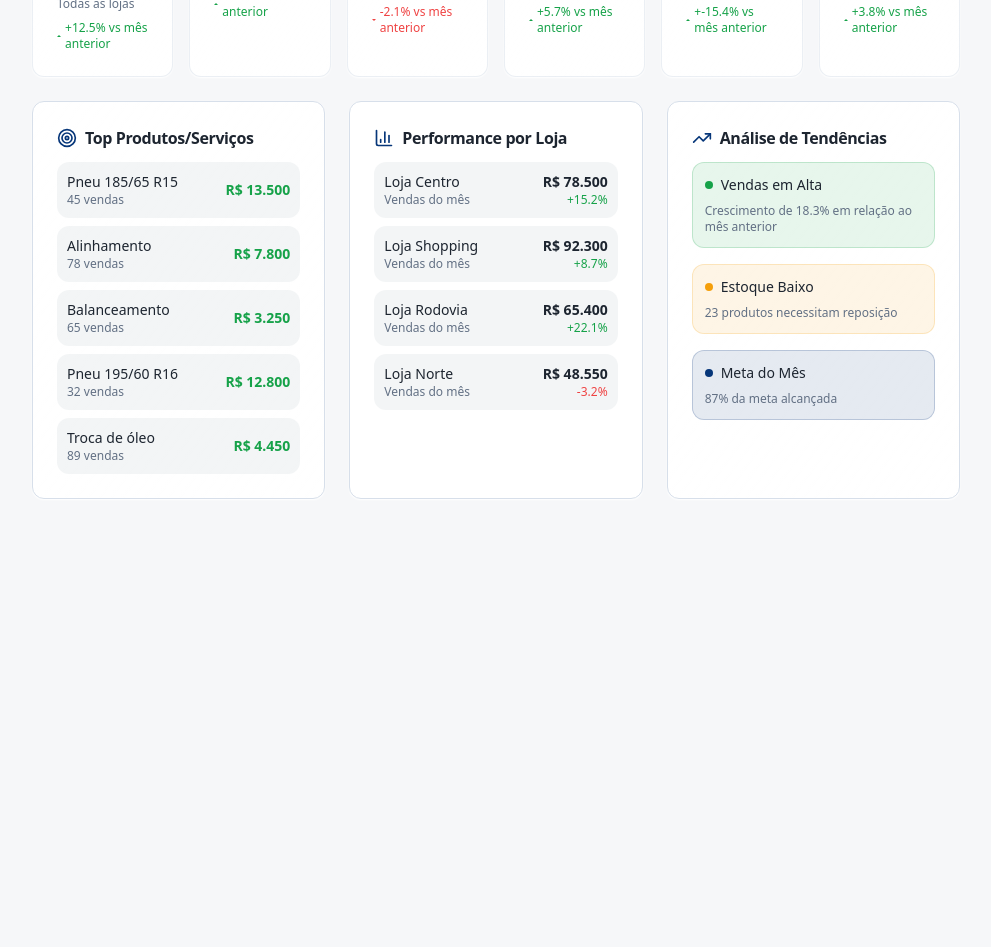
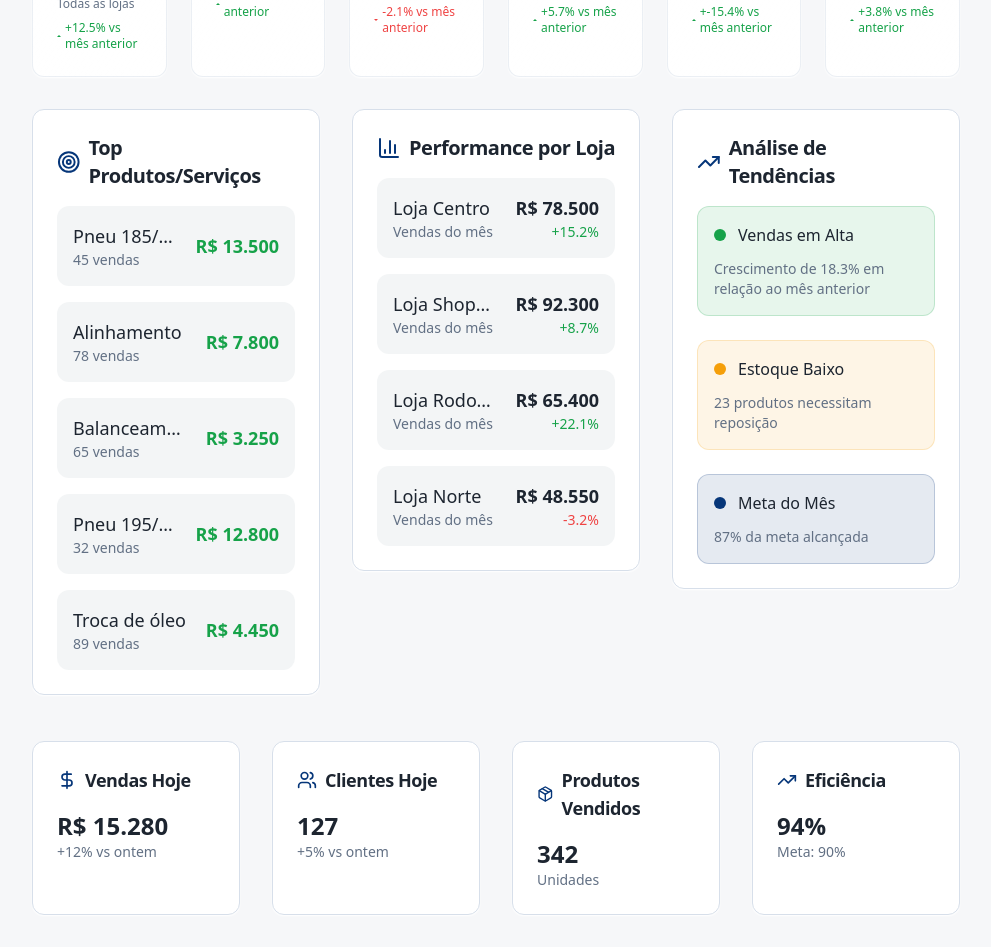
Before and after one commit to Cvcnt/tyre-vision-central, a React (Vite) app: page / in a window 1280 px wide. Shown: the part 860-1807 px from the top of the page, without its empty margins (288-1279 px from the left). Before the commit the page ends 1391 px from the top, so only its background shows below. Built offline with nearby package versions, Linux system fonts and the light colour scheme.

Commit message:
Fix: Desktop layout issues
Adjust dashboard layout for better desktop experience.

```diff
--- a/src/components/Dashboard.tsx
+++ b/src/components/Dashboard.tsx
@@ -73,101 +73,150 @@ export const Dashboard = () => {
   ];
 
   return (
-    <div className="space-y-6">
+    <div className="space-y-8 min-h-screen">
       {/* Métricas Principais - Otimizado para Desktop */}
-      <div className="grid gap-4 grid-cols-1 sm:grid-cols-2 lg:grid-cols-3 xl:grid-cols-6">
+      <div className="grid gap-6 grid-cols-1 sm:grid-cols-2 lg:grid-cols-3 xl:grid-cols-6">
         {metricsData.map((metric, index) => (
           <MetricCard key={index} {...metric} />
         ))}
       </div>
 
       {/* Gráficos e Listas - Layout Desktop Otimizado */}
-      <div className="grid gap-6 grid-cols-1 lg:grid-cols-2 xl:grid-cols-3">
+      <div className="grid gap-8 grid-cols-1 lg:grid-cols-2 xl:grid-cols-3 min-h-[600px]">
         {/* Top Produtos/Serviços */}
-        <Card className="bg-gradient-to-br from-card to-card/80 shadow-card xl:col-span-1">
-          <CardHeader className="pb-3">
-            <CardTitle className="flex items-center gap-2 text-base">
-              <Target className="h-5 w-5 text-primary" />
+        <Card className="bg-gradient-to-br from-card to-card/80 shadow-card xl:col-span-1 h-fit">
+          <CardHeader className="pb-4">
+            <CardTitle className="flex items-center gap-2 text-lg xl:text-xl">
+              <Target className="h-6 w-6 text-primary" />
               Top Produtos/Serviços
             </CardTitle>
           </CardHeader>
-          <CardContent className="pt-0">
-            <div className="space-y-2">
+          <CardContent className="pt-0 space-y-4">
             {topProducts.map((product, index) => (
-                <div key={index} className="flex items-center justify-between p-2.5 rounded-lg bg-muted/50 hover:bg-muted/70 transition-colors">
+              <div key={index} className="flex items-center justify-between p-4 rounded-lg bg-muted/50 hover:bg-muted/70 transition-colors">
                 <div className="min-w-0 flex-1">
-                    <p className="font-medium text-sm truncate">{product.name}</p>
-                    <p className="text-xs text-muted-foreground">{product.sales} vendas</p>
+                  <p className="font-medium text-base xl:text-lg truncate">{product.name}</p>
+                  <p className="text-sm text-muted-foreground">{product.sales} vendas</p>
                 </div>
-                  <div className="text-right ml-2">
-                    <p className="font-semibold text-sm text-success">{product.revenue}</p>
+                <div className="text-right ml-4">
+                  <p className="font-semibold text-base xl:text-lg text-success">{product.revenue}</p>
                 </div>
               </div>
             ))}
-            </div>
           </CardContent>
         </Card>
 
         {/* Performance por Loja */}
-        <Card className="bg-gradient-to-br from-card to-card/80 shadow-card xl:col-span-1">
-          <CardHeader className="pb-3">
-            <CardTitle className="flex items-center gap-2 text-base">
-              <BarChart3 className="h-5 w-5 text-primary" />
+        <Card className="bg-gradient-to-br from-card to-card/80 shadow-card xl:col-span-1 h-fit">
+          <CardHeader className="pb-4">
+            <CardTitle className="flex items-center gap-2 text-lg xl:text-xl">
+              <BarChart3 className="h-6 w-6 text-primary" />
               Performance por Loja
             </CardTitle>
           </CardHeader>
-          <CardContent className="pt-0">
-            <div className="space-y-2">
+          <CardContent className="pt-0 space-y-4">
             {storePerformance.map((store, index) => (
-                <div key={index} className="flex items-center justify-between p-2.5 rounded-lg bg-muted/50 hover:bg-muted/70 transition-colors">
+              <div key={index} className="flex items-center justify-between p-4 rounded-lg bg-muted/50 hover:bg-muted/70 transition-colors">
                 <div className="min-w-0 flex-1">
-                    <p className="font-medium text-sm truncate">{store.name}</p>
-                    <p className="text-xs text-muted-foreground">Vendas do mês</p>
+                  <p className="font-medium text-base xl:text-lg truncate">{store.name}</p>
+                  <p className="text-sm text-muted-foreground">Vendas do mês</p>
                 </div>
-                  <div className="text-right ml-2">
-                    <p className="font-semibold text-sm">{store.sales}</p>
-                    <p className={`text-xs ${store.growth > 0 ? 'text-success' : 'text-destructive'}`}>
+                <div className="text-right ml-4">
+                  <p className="font-semibold text-base xl:text-lg">{store.sales}</p>
+                  <p className={`text-sm ${store.growth > 0 ? 'text-success' : 'text-destructive'}`}>
                     {store.growth > 0 ? '+' : ''}{store.growth}%
                   </p>
                 </div>
               </div>
             ))}
-            </div>
           </CardContent>
         </Card>
 
         {/* Área para Gráfico Adicional em Desktop */}
-        <Card className="bg-gradient-to-br from-card to-card/80 shadow-card xl:col-span-1 hidden xl:block">
-          <CardHeader className="pb-3">
-            <CardTitle className="flex items-center gap-2 text-base">
-              <TrendingUp className="h-5 w-5 text-primary" />
+        <Card className="bg-gradient-to-br from-card to-card/80 shadow-card xl:col-span-1 hidden xl:block h-fit">
+          <CardHeader className="pb-4">
+            <CardTitle className="flex items-center gap-2 text-lg xl:text-xl">
+              <TrendingUp className="h-6 w-6 text-primary" />
               Análise de Tendências
             </CardTitle>
           </CardHeader>
-          <CardContent className="pt-0">
-            <div className="space-y-4">
-              <div className="p-3 rounded-lg bg-success/10 border border-success/20">
-                <div className="flex items-center gap-2 mb-2">
-                  <div className="w-2 h-2 rounded-full bg-success"></div>
-                  <span className="text-sm font-medium">Vendas em Alta</span>
+          <CardContent className="pt-0 space-y-6">
+            <div className="p-4 rounded-lg bg-success/10 border border-success/20">
+              <div className="flex items-center gap-3 mb-3">
+                <div className="w-3 h-3 rounded-full bg-success"></div>
+                <span className="text-base font-medium">Vendas em Alta</span>
               </div>
-                <p className="text-xs text-muted-foreground">Crescimento de 18.3% em relação ao mês anterior</p>
+              <p className="text-sm text-muted-foreground">Crescimento de 18.3% em relação ao mês anterior</p>
             </div>
-              <div className="p-3 rounded-lg bg-warning/10 border border-warning/20">
-                <div className="flex items-center gap-2 mb-2">
-                  <div className="w-2 h-2 rounded-full bg-warning"></div>
-                  <span className="text-sm font-medium">Estoque Baixo</span>
+            <div className="p-4 rounded-lg bg-warning/10 border border-warning/20">
+              <div className="flex items-center gap-3 mb-3">
+                <div className="w-3 h-3 rounded-full bg-warning"></div>
+                <span className="text-base font-medium">Estoque Baixo</span>
               </div>
-                <p className="text-xs text-muted-foreground">23 produtos necessitam reposição</p>
+              <p className="text-sm text-muted-foreground">23 produtos necessitam reposição</p>
             </div>
-              <div className="p-3 rounded-lg bg-primary/10 border border-primary/20">
-                <div className="flex items-center gap-2 mb-2">
-                  <div className="w-2 h-2 rounded-full bg-primary"></div>
-                  <span className="text-sm font-medium">Meta do Mês</span>
+            <div className="p-4 rounded-lg bg-primary/10 border border-primary/20">
+              <div className="flex items-center gap-3 mb-3">
+                <div className="w-3 h-3 rounded-full bg-primary"></div>
+                <span className="text-base font-medium">Meta do Mês</span>
               </div>
-                <p className="text-xs text-muted-foreground">87% da meta alcançada</p>
+              <p className="text-sm text-muted-foreground">87% da meta alcançada</p>
             </div>
+          </CardContent>
+        </Card>
       </div>
+
+      {/* Seção adicional para aproveitar melhor o espaço em desktop */}
+      <div className="grid gap-8 grid-cols-1 lg:grid-cols-2 xl:grid-cols-4 mt-8">
+        <Card className="bg-gradient-to-br from-card to-card/80 shadow-card">
+          <CardHeader className="pb-4">
+            <CardTitle className="flex items-center gap-2 text-lg">
+              <DollarSign className="h-5 w-5 text-primary" />
+              Vendas Hoje
+            </CardTitle>
+          </CardHeader>
+          <CardContent>
+            <div className="text-2xl font-bold text-foreground">R$ 15.280</div>
+            <p className="text-sm text-muted-foreground">+12% vs ontem</p>
+          </CardContent>
+        </Card>
+
+        <Card className="bg-gradient-to-br from-card to-card/80 shadow-card">
+          <CardHeader className="pb-4">
+            <CardTitle className="flex items-center gap-2 text-lg">
+              <Users className="h-5 w-5 text-primary" />
+              Clientes Hoje
+            </CardTitle>
+          </CardHeader>
+          <CardContent>
+            <div className="text-2xl font-bold text-foreground">127</div>
+            <p className="text-sm text-muted-foreground">+5% vs ontem</p>
+          </CardContent>
+        </Card>
+
+        <Card className="bg-gradient-to-br from-card to-card/80 shadow-card">
+          <CardHeader className="pb-4">
+            <CardTitle className="flex items-center gap-2 text-lg">
+              <Package className="h-5 w-5 text-primary" />
+              Produtos Vendidos
+            </CardTitle>
+          </CardHeader>
+          <CardContent>
+            <div className="text-2xl font-bold text-foreground">342</div>
+            <p className="text-sm text-muted-foreground">Unidades</p>
+          </CardContent>
+        </Card>
+
+        <Card className="bg-gradient-to-br from-card to-card/80 shadow-card">
+          <CardHeader className="pb-4">
+            <CardTitle className="flex items-center gap-2 text-lg">
+              <TrendingUp className="h-5 w-5 text-primary" />
+              Eficiência
+            </CardTitle>
+          </CardHeader>
+          <CardContent>
+            <div className="text-2xl font-bold text-foreground">94%</div>
+            <p className="text-sm text-muted-foreground">Meta: 90%</p>
           </CardContent>
         </Card>
       </div>
```
Lines whose indentation alone changed are shown as unchanged.
